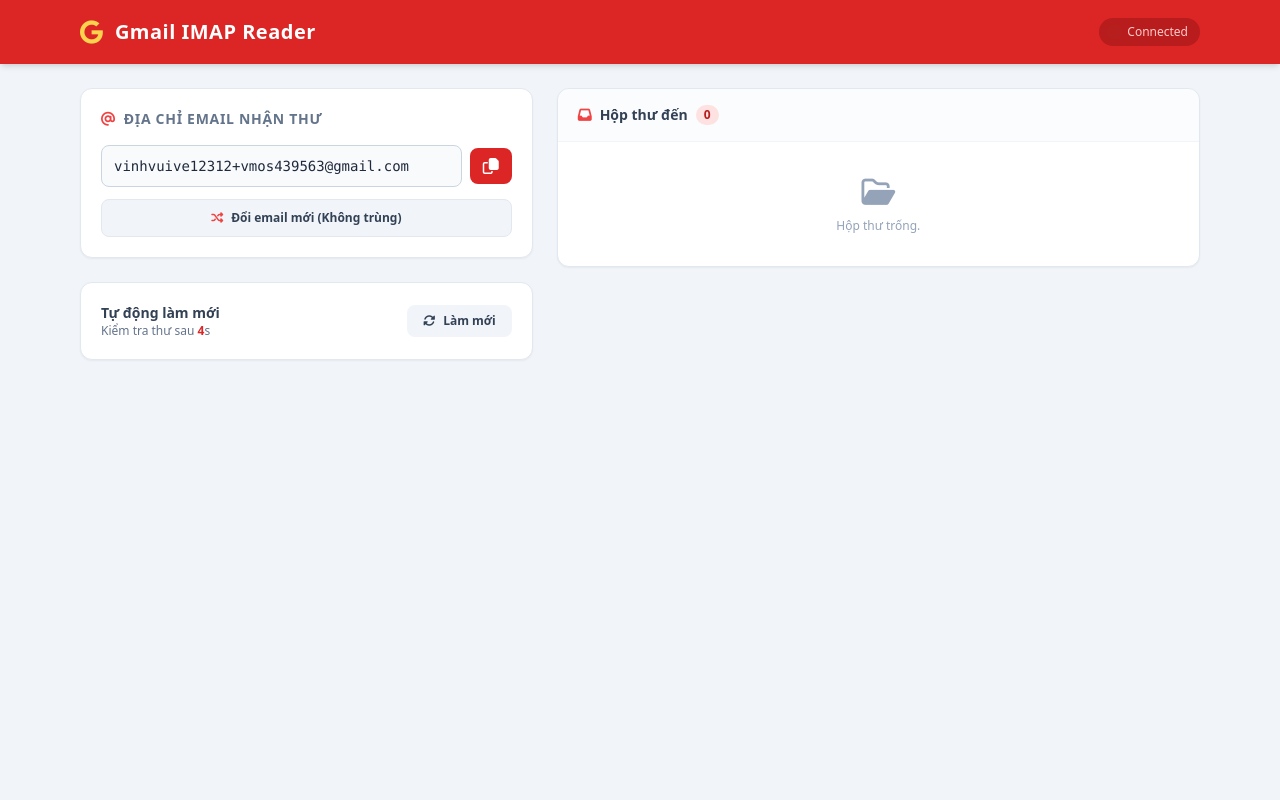
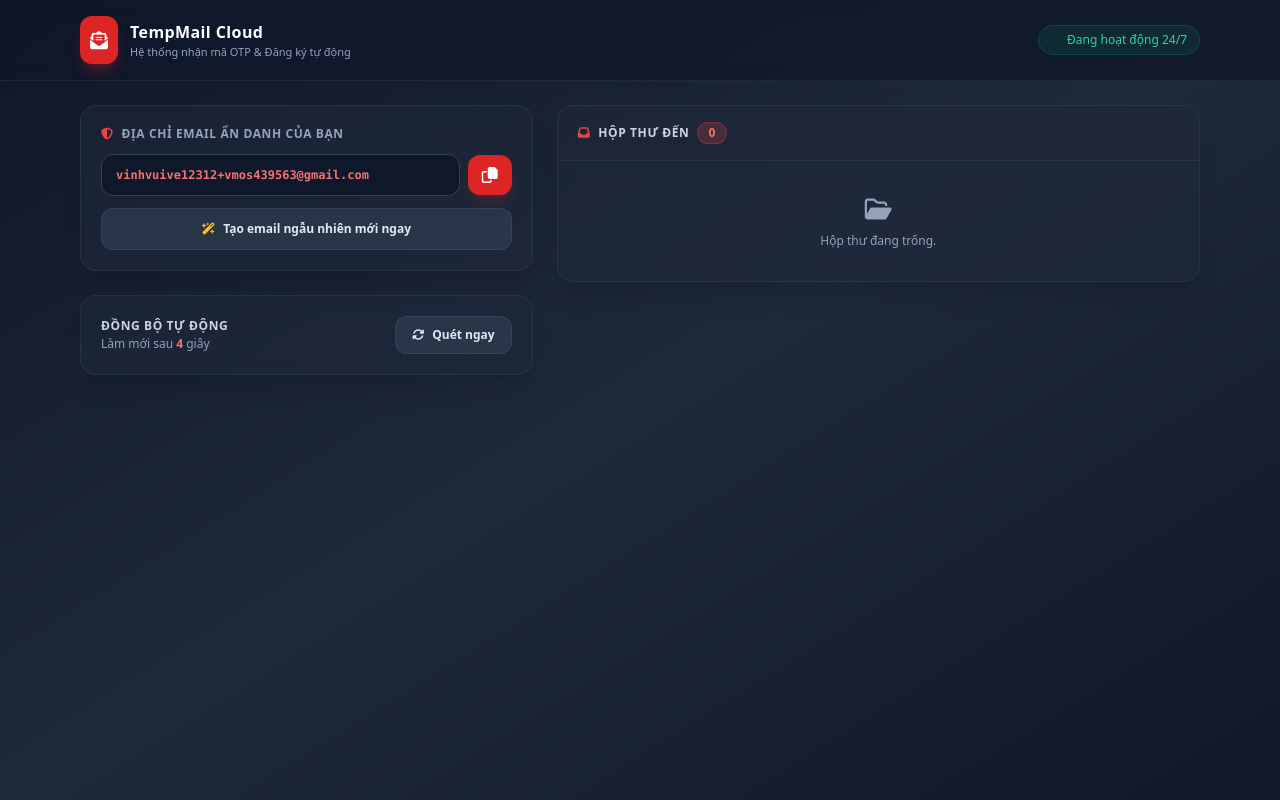
Before and after one commit to co665397-web/gmail-temp-app, a Flask app: page / in a window 1280 px wide. Run offline with Flask 3, Linux system fonts and the light colour scheme; data that the repository does not hold is empty; some libraries are stand-ins or nearby versions.

Commit message:
Update index.html

```diff
--- a/templates/index.html
+++ b/templates/index.html
@@ -3,94 +3,107 @@
 <head>
     <meta charset="UTF-8">
     <meta name="viewport" content="width=device-width, initial-scale=1.0">
-    <title>Gmail IMAP Reader</title>
+    <title>Hệ Thống Nhận Email Tạm Thời 24/7</title>
     <script src="https://cdn.tailwindcss.com"></script>
     <link rel="stylesheet" href="https://cdnjs.cloudflare.com/ajax/libs/font-awesome/6.4.0/css/all.min.css">
 </head>
-<body class="bg-slate-100 min-h-screen text-slate-800 font-sans flex flex-col">
+<body class="bg-gradient-to-br from-slate-900 via-slate-800 to-slate-900 min-h-screen text-slate-100 font-sans flex flex-col">
 
-    <header class="bg-red-600 text-white shadow-md">
+    <!-- Header -->
+    <header class="bg-slate-900/80 backdrop-blur border-b border-slate-800 sticky top-0 z-40">
         <div class="max-w-6xl mx-auto px-4 py-4 flex justify-between items-center">
             <div class="flex items-center space-x-3">
-                <i class="fa-brands fa-google text-2xl text-amber-300"></i>
-                <h1 class="text-xl font-bold tracking-wide">Gmail IMAP Reader</h1>
+                <div class="bg-red-600 p-2.5 rounded-xl shadow-lg shadow-red-600/30">
+                    <i class="fa-solid fa-envelope-open-text text-white text-lg"></i>
+                </div>
+                <div>
+                    <h1 class="text-base font-bold tracking-wide text-white">TempMail Cloud</h1>
+                    <p class="text-[11px] text-slate-400">Hệ thống nhận mã OTP & Đăng ký tự động</p>
+                </div>
             </div>
-            <div class="text-xs bg-red-700 text-red-200 px-3 py-1.5 rounded-full flex items-center gap-2">
+            <div class="text-xs bg-emerald-500/10 border border-emerald-500/20 text-emerald-400 px-3 py-1.5 rounded-full flex items-center gap-2 shadow-sm">
                 <span class="w-2 h-2 rounded-full bg-emerald-400 animate-ping"></span>
-                Connected
+                Đang hoạt động 24/7
             </div>
         </div>
     </header>
 
+    <!-- Main Content -->
     <main class="max-w-6xl mx-auto px-4 py-6 flex-1 w-full grid grid-cols-1 md:grid-cols-12 gap-6">
+
+        <!-- Cột trái: Quản lý Email & Trạng thái -->
         <div class="md:col-span-5 space-y-6">
-            <div class="bg-white rounded-xl p-5 shadow-sm border border-slate-200">
-                <h2 class="text-sm font-semibold text-slate-500 uppercase tracking-wider mb-4 flex items-center gap-2">
-                    <i class="fa-solid fa-at text-red-500"></i> Địa chỉ Email Nhận Thư
+            <div class="bg-slate-800/60 backdrop-blur rounded-2xl p-5 shadow-xl border border-slate-700/50">
+                <h2 class="text-xs font-bold text-slate-400 uppercase tracking-wider mb-3 flex items-center gap-2">
+                    <i class="fa-solid fa-shield-halved text-red-500"></i> Địa chỉ Email Ẩn Danh Của Bạn
                 </h2>
                 <div class="flex items-center gap-2 mb-3">
                     <input type="text" id="emailInput" readonly
-                           class="w-full bg-slate-50 text-slate-800 font-mono font-medium text-sm px-3 py-2.5 rounded-lg border border-slate-300 focus:outline-none select-all"
-                           value="Đang kết nối...">
+                           class="w-full bg-slate-900/90 text-red-400 font-mono font-semibold text-xs px-3.5 py-3 rounded-xl border border-slate-700 focus:outline-none select-all shadow-inner"
+                           value="Đang tạo email bảo mật...">
                     <button onclick="copyEmail()" title="Sao chép"
-                            class="bg-red-600 hover:bg-red-700 text-white p-2.5 rounded-lg font-medium transition flex items-center justify-center min-w-[42px]">
+                            class="bg-red-600 hover:bg-red-500 text-white p-3 rounded-xl font-medium transition shadow-lg shadow-red-600/20 flex items-center justify-center min-w-[44px]">
                         <i class="fa-regular fa-copy"></i>
                     </button>
                 </div>
                 <button onclick="changeEmailAlias()"
-                        class="w-full bg-slate-100 hover:bg-slate-200 text-slate-700 text-xs font-semibold py-2.5 rounded-lg transition flex items-center justify-center gap-2 border border-slate-200">
-                    <i class="fa-solid fa-shuffle text-red-500"></i> Đổi email mới (Không trùng)
+                        class="w-full bg-slate-700/60 hover:bg-slate-700 text-slate-200 text-xs font-semibold py-3 rounded-xl transition flex items-center justify-center gap-2 border border-slate-600/50 shadow-sm group">
+                    <i class="fa-solid fa-wand-magic-sparkles text-amber-400 group-hover:rotate-12 transition-transform"></i> Tạo email ngẫu nhiên mới ngay
                 </button>
             </div>
 
-            <div class="bg-white rounded-xl p-5 shadow-sm border border-slate-200 flex items-center justify-between">
+            <div class="bg-slate-800/60 backdrop-blur rounded-2xl p-5 shadow-xl border border-slate-700/50 flex items-center justify-between">
                 <div>
-                    <h3 class="text-sm font-semibold text-slate-700">Tự động làm mới</h3>
-                    <p class="text-xs text-slate-500">Kiểm tra thư sau <span id="timerText" class="font-bold text-red-600">5</span>s</p>
+                    <h3 class="text-xs font-bold text-slate-300 uppercase tracking-wider">Đồng bộ tự động</h3>
+                    <p class="text-xs text-slate-400 mt-0.5">Làm mới sau <span id="timerText" class="font-bold text-red-400">5</span> giây</p>
                 </div>
                 <button onclick="checkMessages(true)"
-                        class="bg-slate-100 hover:bg-slate-200 text-slate-700 text-xs font-semibold px-4 py-2 rounded-lg transition flex items-center gap-2">
-                    <i class="fa-solid fa-rotate" id="refreshIcon"></i> Làm mới
+                        class="bg-slate-700/60 hover:bg-slate-700 text-slate-200 text-xs font-semibold px-4 py-2.5 rounded-xl transition border border-slate-600/50 flex items-center gap-2">
+                    <i class="fa-solid fa-rotate" id="refreshIcon"></i> Quét ngay
                 </button>
             </div>
         </div>
 
+        <!-- Cột phải: Hộp thư đến & Nội dung chi tiết -->
         <div class="md:col-span-7 space-y-6">
-            <div class="bg-white rounded-xl shadow-sm border border-slate-200 overflow-hidden">
-                <div class="px-5 py-4 border-b border-slate-100 flex justify-between items-center bg-slate-50/50">
-                    <h2 class="text-sm font-semibold text-slate-700 flex items-center gap-2">
-                        <i class="fa-solid fa-inbox text-red-500"></i> Hộp thư đến
-                        <span id="msgCount" class="bg-red-100 text-red-700 text-xs font-bold px-2 py-0.5 rounded-full">0</span>
+            <!-- Hộp thư đến -->
+            <div class="bg-slate-800/60 backdrop-blur rounded-2xl shadow-xl border border-slate-700/50 overflow-hidden">
+                <div class="px-5 py-4 border-b border-slate-700/50 flex justify-between items-center bg-slate-800/40">
+                    <h2 class="text-xs font-bold text-slate-300 uppercase tracking-wider flex items-center gap-2">
+                        <i class="fa-solid fa-inbox text-red-500"></i> Hộp Thư Đến
+                        <span id="msgCount" class="bg-red-500/20 text-red-400 text-xs font-bold px-2.5 py-0.5 rounded-full border border-red-500/30">0</span>
                     </h2>
                 </div>
-                <div id="messagesList" class="divide-y divide-slate-100 max-h-[300px] overflow-y-auto">
+                <div id="messagesList" class="divide-y divide-slate-700/40 max-h-[280px] overflow-y-auto">
                     <div class="p-8 text-center text-slate-400">
                         <i class="fa-solid fa-spinner fa-spin text-2xl text-red-500 mb-2"></i>
-                        <p class="text-xs">Đang tải hộp thư...</p>
+                        <p class="text-xs">Đang kết nối hộp thư...</p>
                     </div>
                 </div>
             </div>
 
-            <div id="detailBox" class="bg-white rounded-xl shadow-sm border border-slate-200 p-5 hidden">
-                <div class="flex justify-between items-start border-b border-slate-100 pb-3 mb-4">
-                    <div>
-                        <h3 id="detailSubject" class="font-bold text-slate-800 text-base mb-1">Tiêu đề</h3>
-                        <p class="text-xs text-slate-500">Từ: <span id="detailFrom" class="font-medium text-slate-700"></span></p>
+            <!-- Khung đọc nội dung thư -->
+            <div id="detailBox" class="bg-slate-800/60 backdrop-blur rounded-2xl shadow-xl border border-slate-700/50 p-5 hidden">
+                <div class="flex justify-between items-start border-b border-slate-700/50 pb-3 mb-4">
+                    <div class="overflow-hidden pr-2">
+                        <h3 id="detailSubject" class="font-bold text-slate-100 text-sm mb-1 truncate">Tiêu đề</h3>
+                        <p class="text-xs text-slate-400">Từ: <span id="detailFrom" class="font-medium text-slate-300"></span></p>
                     </div>
-                    <button onclick="closeDetail()" class="text-slate-400 hover:text-slate-600 p-1">
+                    <button onclick="closeDetail()" class="text-slate-400 hover:text-white p-1 transition">
                         <i class="fa-solid fa-xmark text-lg"></i>
                     </button>
                 </div>
                 <div class="relative">
                     <textarea id="mailContentBox" readonly
-                              class="w-full h-[250px] p-3 text-xs font-mono bg-slate-50 border border-slate-200 rounded-lg focus:outline-none select-all"
+                              class="w-full h-[220px] p-3.5 text-xs font-mono bg-slate-900 text-slate-200 border border-slate-700 rounded-xl focus:outline-none select-all shadow-inner"
                               placeholder="Đang tải nội dung văn bản..."></textarea>
                 </div>
             </div>
         </div>
     </main>
 
-    <div id="toast" class="fixed bottom-5 right-5 bg-slate-800 text-white text-xs px-4 py-3 rounded-lg shadow-lg transform translate-y-20 opacity-0 transition-all duration-300 flex items-center gap-2 pointer-events-none z-50">
+    <!-- Toast Thông Báo -->
+    <div id="toast" class="fixed bottom-5 right-5 bg-slate-800 border border-slate-700 text-slate-100 text-xs px-4 py-3 rounded-xl shadow-2xl transform translate-y-20 opacity-0 transition-all duration-300 flex items-center gap-2.5 pointer-events-none z-50">
         <i class="fa-solid fa-circle-check text-emerald-400 text-sm"></i>
         <span id="toastMsg">Thông báo</span>
     </div>
@@ -119,17 +132,17 @@
                 const res = await fetch('/api/change-email', { method: 'POST' });
                 const data = await res.json();
                 document.getElementById('emailInput').value = data.email;
-                showToast("Đã đổi sang email mới thành công!");
+                showToast("Đã tạo email bảo mật mới thành công!");
                 closeDetail();
-                checkMessages(false);
+                checkMessages(true);
             } catch (err) {
-                showToast("Lỗi đổi email!");
+                showToast("Lỗi tạo email mới!");
             }
         }
 
         function copyEmail() {
             navigator.clipboard.writeText(document.getElementById('emailInput').value);
-            showToast("Đã sao chép email!");
+            showToast("Đã sao chép địa chỉ email!");
         }
 
         async function checkMessages(showLoading = false) {
@@ -138,7 +151,7 @@
             if (refreshIcon) refreshIcon.classList.add('fa-spin');
 
             if (showLoading && listContainer) {
-                listContainer.innerHTML = `<div class="p-8 text-center text-slate-400"><i class="fa-solid fa-spinner fa-spin text-2xl text-red-500 mb-2"></i><p class="text-xs">Đang quét thư...</p></div>`;
+                listContainer.innerHTML = `<div class="p-8 text-center text-slate-400"><i class="fa-solid fa-spinner fa-spin text-2xl text-red-500 mb-2"></i><p class="text-xs">Đang quét hộp thư...</p></div>`;
             }
 
             try {
@@ -149,19 +162,19 @@
 
                 if (listContainer) {
                     if (messages.length === 0) {
-                        listContainer.innerHTML = `<div class="p-8 text-center text-slate-400"><i class="fa-regular fa-folder-open text-3xl mb-2"></i><p class="text-xs">Hộp thư trống.</p></div>`;
+                        listContainer.innerHTML = `<div class="p-8 text-center text-slate-400"><i class="fa-regular fa-folder-open text-2xl mb-2"></i><p class="text-xs">Hộp thư đang trống.</p></div>`;
                     } else {
                         listContainer.innerHTML = '';
                         messages.forEach(msg => {
                             const item = document.createElement('div');
-                            item.className = `p-3.5 hover:bg-slate-50 cursor-pointer transition flex justify-between items-center ${activeMsgId === msg.id ? 'bg-red-50/60 border-l-4 border-red-600' : ''}`;
+                            item.className = `p-3.5 hover:bg-slate-700/40 cursor-pointer transition flex justify-between items-center ${activeMsgId === msg.id ? 'bg-red-500/10 border-l-4 border-red-500' : ''}`;
                             item.onclick = () => readMessage(msg.id, msg.subject, msg.from);
                             item.innerHTML = `
                                 <div class="overflow-hidden pr-2">
-                                    <p class="text-xs font-semibold text-slate-800 truncate">${escapeHtml(msg.from)}</p>
-                                    <p class="text-xs text-slate-600 truncate font-medium mt-0.5">${escapeHtml(msg.subject)}</p>
+                                    <p class="text-xs font-semibold text-slate-200 truncate">${escapeHtml(msg.from)}</p>
+                                    <p class="text-xs text-slate-400 truncate font-medium mt-0.5">${escapeHtml(msg.subject)}</p>
                                 </div>
-                                <span class="text-[10px] text-slate-400 whitespace-nowrap">${msg.date ? msg.date.slice(0, 16) : ''}</span>
+                                <span class="text-[10px] text-slate-500 whitespace-nowrap">${msg.date ? msg.date.slice(0, 16) : ''}</span>
                             `;
                             listContainer.appendChild(item);
                         });
```
